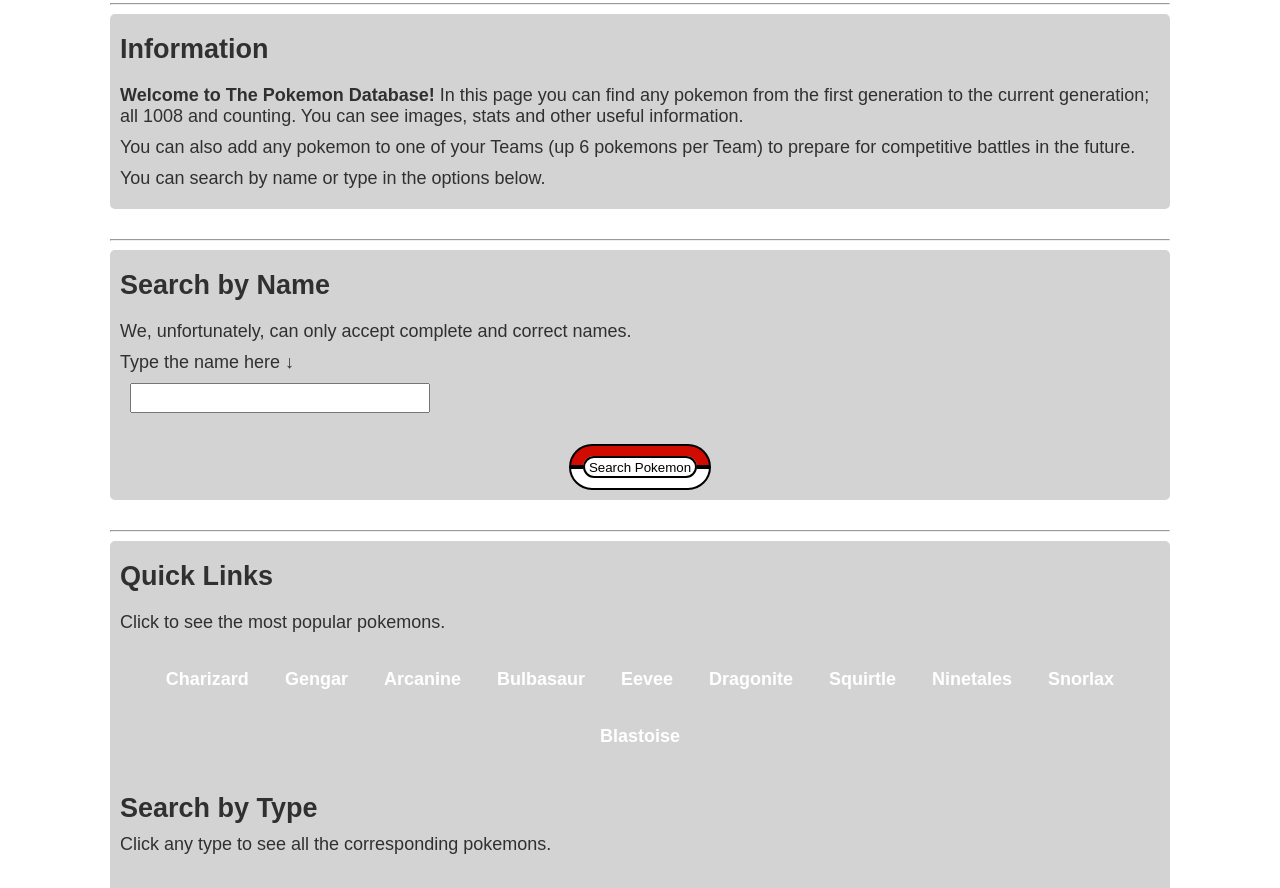
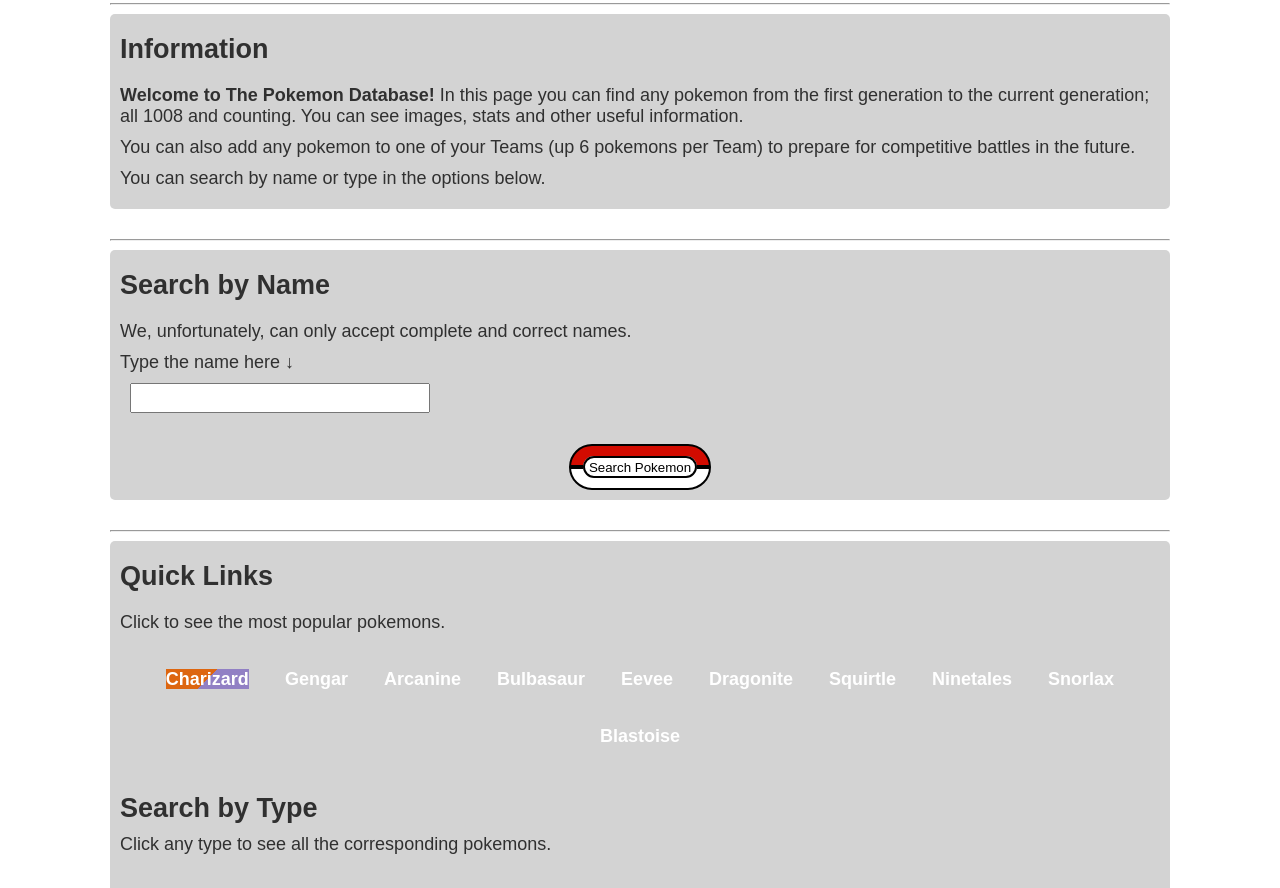
Before and after one commit to Oculto15/Pokemon, a website built with Vite: page src/index.html in a window 1280 px wide. Shown: the part 178-1066 px from the top of the page. Built offline with nearby package versions, Linux system fonts and the light colour scheme; some packages are replaced by stand-ins of ours; a web font is replaced by a local one.

Commit message:
Styles of quick links

```diff
--- a/src/css/styles.css
+++ b/src/css/styles.css
@@ -210,6 +210,11 @@
 
 .divider h1 {
     text-transform: capitalize;
+}
+
+/* Quick links */
+.charizard {
+    background: linear-gradient(135deg, var(--fire) 50%, var(--flying) 50%);
 }
 
 .Type {
```
